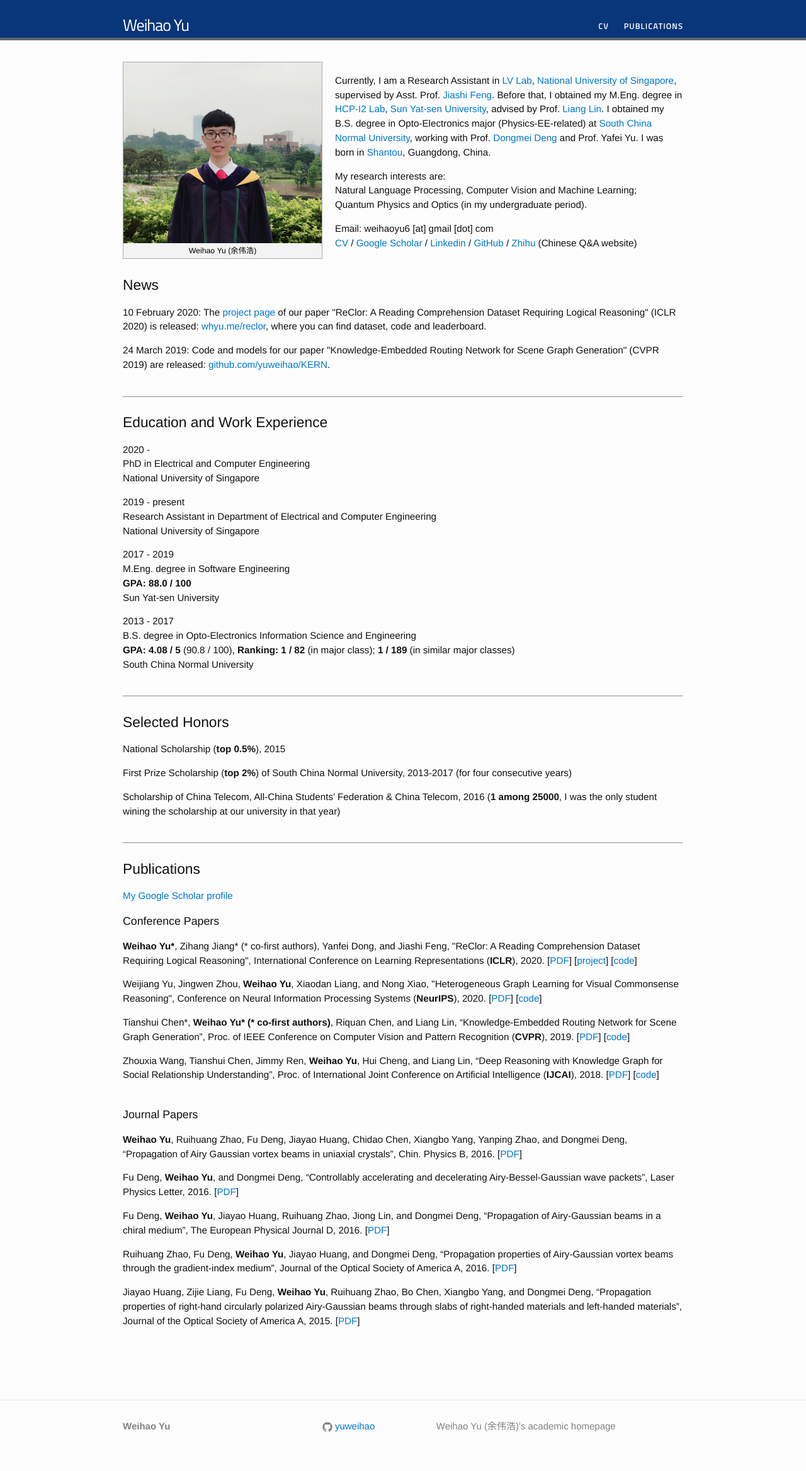
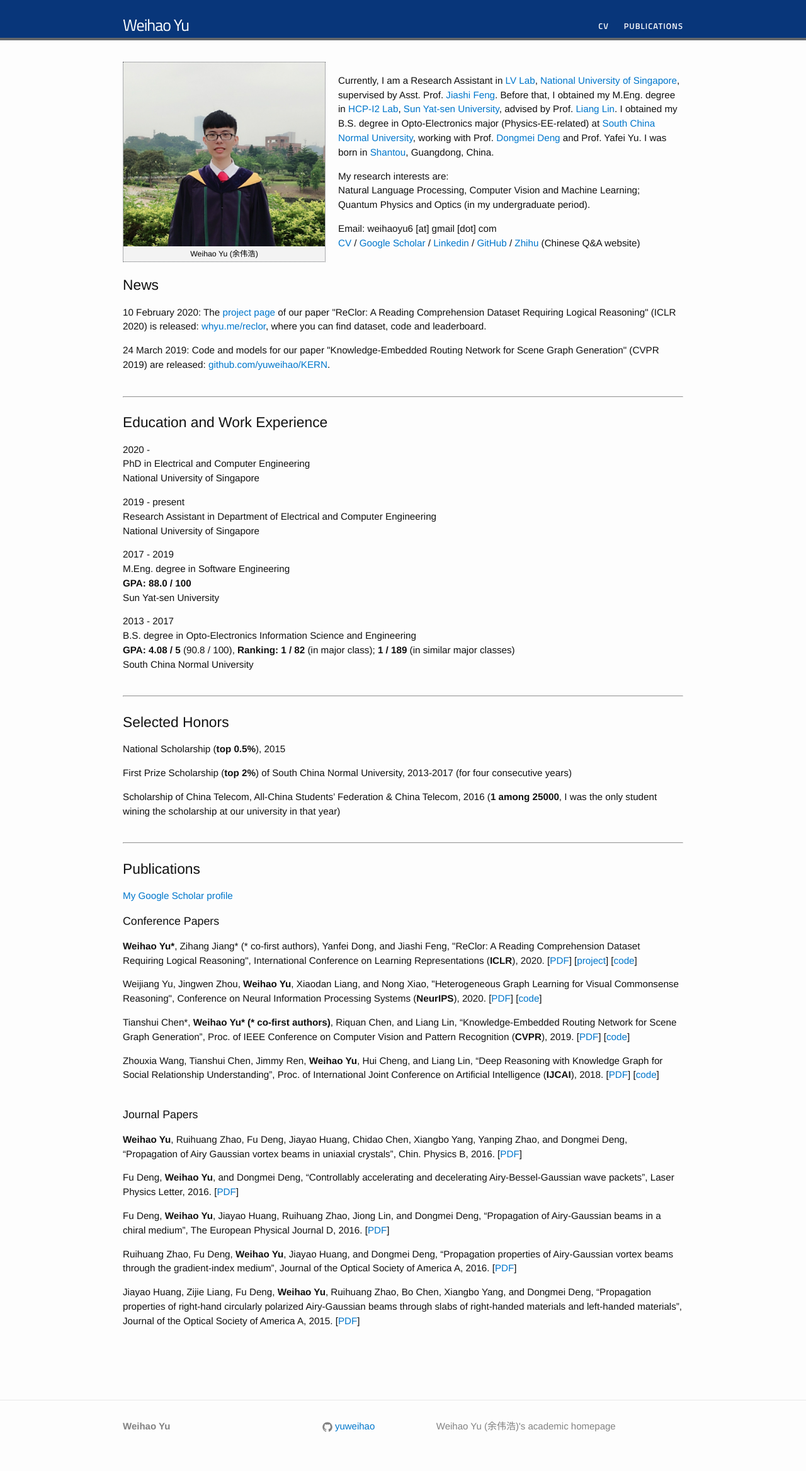
Before and after one commit to yuweihao/yuweihao.github.io, a Jekyll site: the page built from index.html, in a window 1280 px wide. Shown: the whole page at 63% size. Built offline with Jekyll 4.4.1, drawn with Linux system fonts in a browser that asks for light colours.

Commit message:
Update index.html

```diff
--- a/index.html
+++ b/index.html
@@ -8,7 +8,7 @@ layout: default
 
 <!-- <h1>Welcome</h1> -->
 <!-- {% include image.html url="/images/me3.jpg" caption="Weihao Yu (余伟浩)" width=250 align="left" %}	 -->
-<dl id="" class="wp-caption alignleft" style="max-width: 315px">
+<dl id="" class="wp-caption alignleft" style="max-width: 320px">
 
 <dt><img class="" src="/images/me3.jpg" alt="Weihao Yu (余伟浩)" /></dt>
 
```
